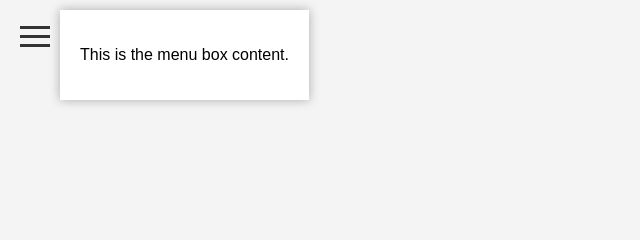
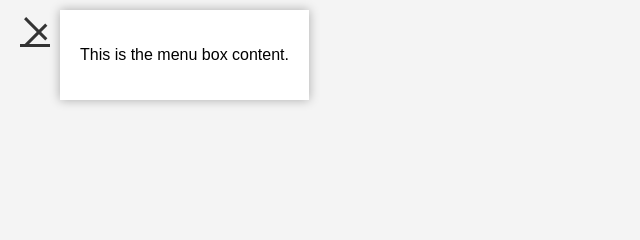
Before and after one commit to Rextte/Rextte.github.io, a plain HTML site: page index.html in a window 1280 px wide. Both pictures are taken after a click on the element 35 px from the left and 36 px from the top of the page. Shown: the top 240 px of the page, 0-640 px from the left. Drawn offline with Linux system fonts and the light colour scheme.

Commit message:
Update styles.css

```diff
--- a/styles.css
+++ b/styles.css
@@ -15,6 +15,7 @@ body {
     cursor: pointer;
     z-index: 1000; /* Ensure it appears above other elements */
     padding: 10px; /* Increase clickable area by adding padding */
+    transition: transform 0.5s ease-in-out; /* Add a transition effect for the transform property */
 }
 
 .line {
@@ -22,6 +23,15 @@ body {
     height: 3px;
     background-color: #333; /* Color of the lines */
     margin: 6px 0;
+}
+
+/* Apply rotation for the "X" shape */
+.menu-bar.active .line:nth-child(1) {
+    transform: rotate(-45deg) translate(-5px, 6px);
+}
+
+.menu-bar.active .line:nth-child(2) {
+    transform: rotate(45deg) translate(-5px, -6px);
 }
 
 /* Box styles */
```
